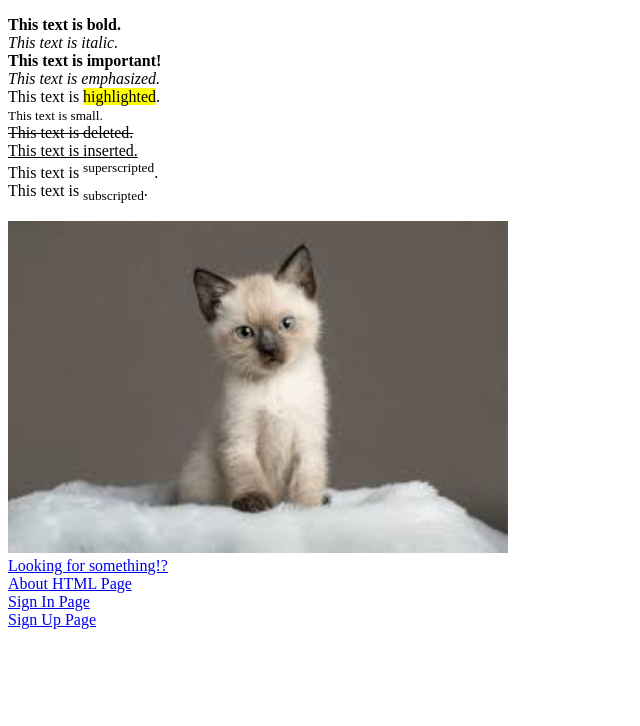
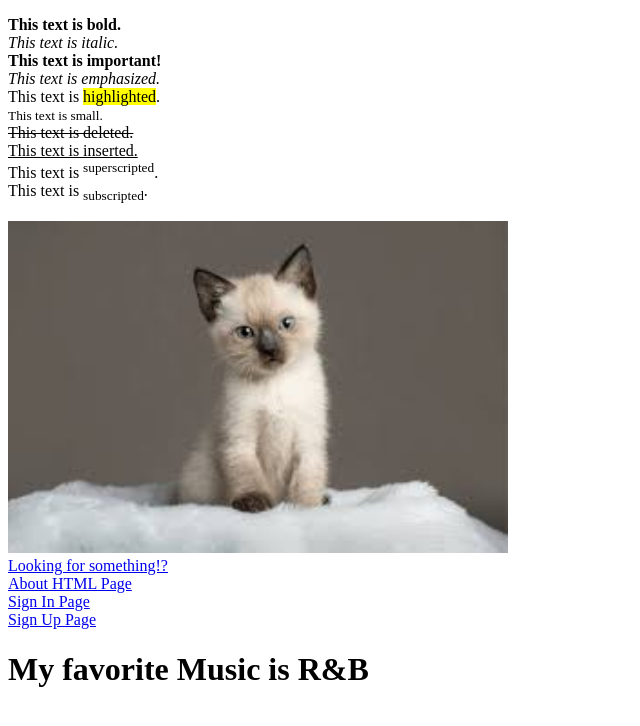
Before and after one commit to midbahou/Example, a plain HTML site: page index.html in a window 1280 px wide. Shown: the whole page, without its empty margins (0-640 px from the left). Drawn offline with Linux system fonts and the light colour scheme.

Commit message:
Updated Favorite Music

```diff
--- a/index.html
+++ b/index.html
@@ -26,5 +26,6 @@
     <a href="./pages/About.html">About HTML Page</a> <br>
     <a href="./pages/SignIn.html">Sign In Page</a> <br>
     <a href="./pages/SignUp.html">Sign Up Page</a> <br>
+    <h1>My favorite Music is R&B</h1>
 </body>
 </html>
```
